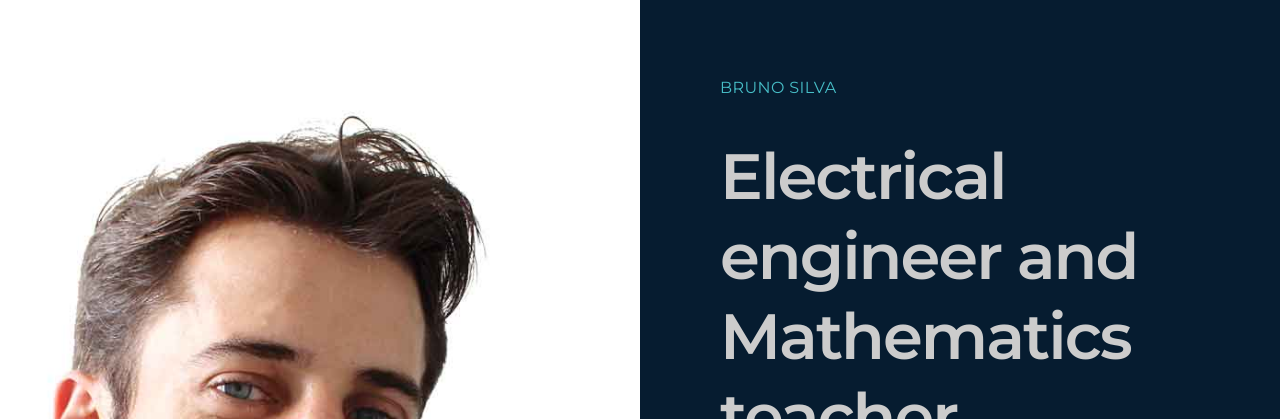
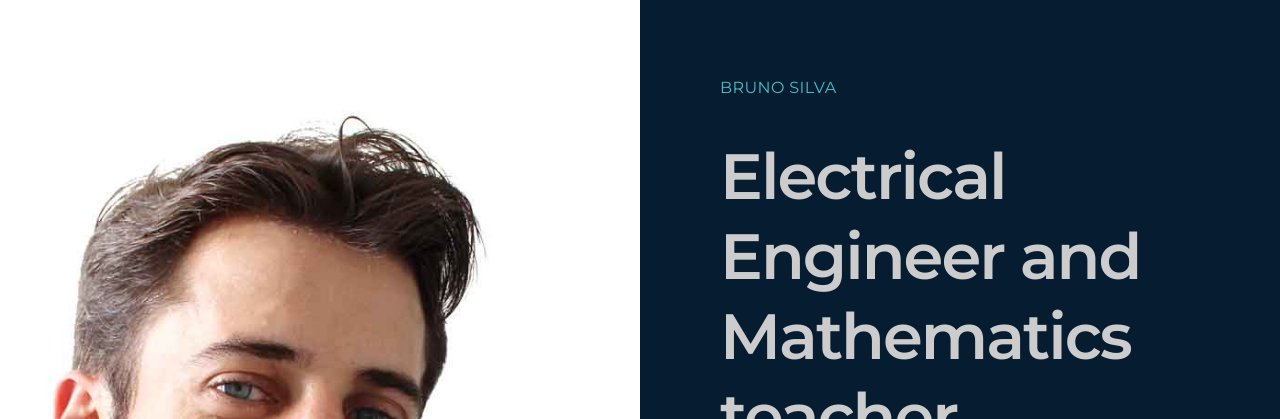
Before and after one commit to bru1987/bru1987.github.io, a Jekyll site: the page built from index.html, in a window 1280 px wide. Shown: the top 419 px of the page. Built offline with Jekyll 4.4.1, drawn with Linux system fonts in a browser that asks for light colours.

Commit message:
Update index.html

```diff
--- a/index.html
+++ b/index.html
@@ -51,7 +51,7 @@
 
 				<h1>Bruno Silva</h1>
 
-				<span class="tagline">Electrical engineer and Mathematics teacher.</span>
+				<span class="tagline">Electrical Engineer and Mathematics teacher.</span>
 
 			</div>
 
```
